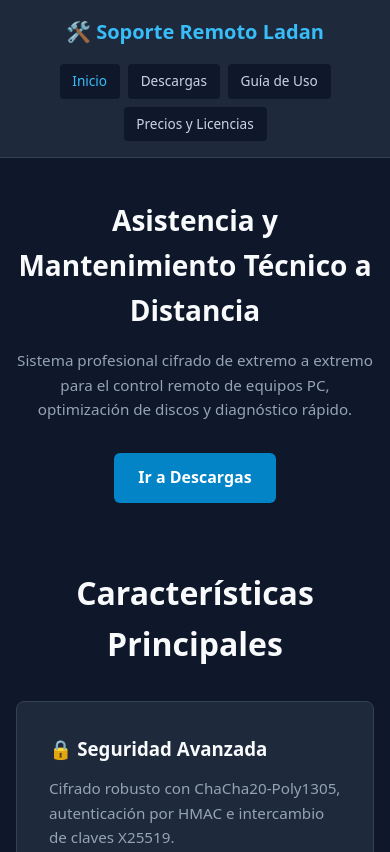
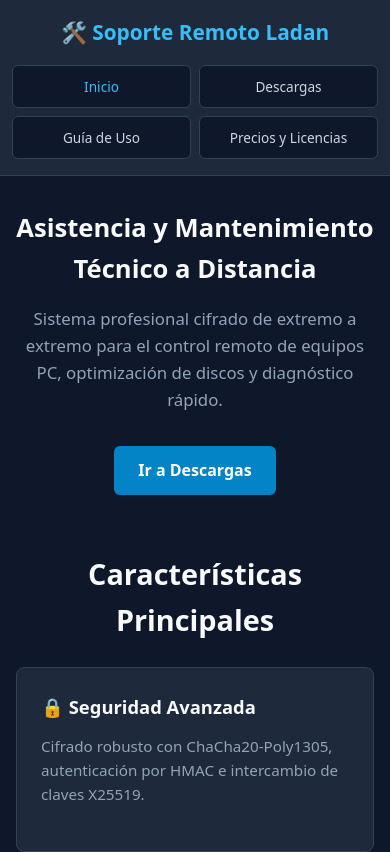
Before and after one commit to adanernestolopezcruz-hash/soporte-remoto-ladan, a plain HTML site: page index.html in a window 390 px wide. Shown: the top 852 px of the page. Drawn offline with Linux system fonts and the light colour scheme.

Commit message:
Update style.css

```diff
--- a/style.css
+++ b/style.css
@@ -14,6 +14,9 @@ body {
     line-height: 1.6;
 }
 
+/* ==========================================
+   NAVEGACIÓN / HEADER
+   ========================================== */
 header {
     display: flex;
     justify-content: space-between;
@@ -21,19 +24,27 @@ header {
     padding: 1.2rem 2rem;
     background-color: #1e293b;
     border-bottom: 1px solid #334155;
+    width: 100%;
 }
 
 .logo {
-    font-size: 1.25rem;
+    font-size: 1.2rem;
     font-weight: bold;
     color: #38bdf8;
+    white-space: nowrap;
+}
+
+nav {
+    display: flex;
+    align-items: center;
+    gap: 1.2rem;
 }
 
 nav a {
     color: #cbd5e1;
     text-decoration: none;
-    margin-left: 1.5rem;
     font-size: 0.95rem;
+    white-space: nowrap;
     transition: color 0.2s;
 }
 
@@ -41,22 +52,25 @@ nav a:hover, nav a.activo {
     color: #38bdf8;
 }
 
+/* ==========================================
+   ESTRUCTURA GENERAL Y CONTENIDO
+   ========================================== */
 .hero {
     text-align: center;
-    padding: 5rem 1rem;
+    padding: 4rem 1.5rem;
     max-width: 800px;
     margin: 0 auto;
 }
 
 .hero h1 {
-    font-size: 2.5rem;
+    font-size: 2.2rem;
     margin-bottom: 1rem;
 }
 
 .hero p {
     color: #94a3b8;
     margin-bottom: 2rem;
-    font-size: 1.1rem;
+    font-size: 1.05rem;
 }
 
 .btn-principal {
@@ -67,6 +81,7 @@ nav a:hover, nav a.activo {
     border-radius: 0.375rem;
     text-decoration: none;
     font-weight: 600;
+    text-align: center;
     transition: background-color 0.2s;
 }
 
@@ -75,7 +90,7 @@ nav a:hover, nav a.activo {
 }
 
 .features, .content-page {
-    padding: 3rem 2rem;
+    padding: 2.5rem 1.5rem;
     max-width: 1100px;
     margin: 0 auto;
     flex: 1;
@@ -85,25 +100,25 @@ nav a:hover, nav a.activo {
 .features h2, .content-page h2 {
     text-align: center;
     margin-bottom: 0.5rem;
-    font-size: 2rem;
+    font-size: 1.8rem;
 }
 
 .subtitle {
     text-align: center;
     color: #94a3b8;
-    margin-bottom: 2.5rem;
+    margin-bottom: 2rem;
 }
 
 .grid, .download-grid, .pricing-grid, .steps-container {
     display: grid;
     grid-template-columns: repeat(auto-fit, minmax(280px, 1fr));
     gap: 1.5rem;
-    margin-top: 2rem;
+    margin-top: 1.5rem;
 }
 
 .card, .step-card {
     background-color: #1e293b;
-    padding: 2rem;
+    padding: 1.5rem;
     border-radius: 0.5rem;
     border: 1px solid #334155;
     display: flex;
@@ -114,32 +129,25 @@ nav a:hover, nav a.activo {
 .card h3, .step-card h3 {
     margin-bottom: 0.75rem;
     color: #f8fafc;
+    font-size: 1.15rem;
 }
 
 .card p, .step-card p {
     color: #94a3b8;
     font-size: 0.95rem;
-    margin-bottom: 1.5rem;
+    margin-bottom: 1.25rem;
 }
 
 .price {
-    font-size: 1.5rem;
+    font-size: 1.4rem;
     font-weight: bold;
     color: #38bdf8;
     margin-bottom: 0.5rem;
 }
 
-footer {
-    text-align: center;
-    padding: 1.5rem;
-    background-color: #020617;
-    color: #64748b;
-    font-size: 0.875rem;
-    border-top: 1px solid #1e293b;
-}
-
-
-
+/* ==========================================
+   CONTENEDOR DE ANUNCIOS (ADSTERRA)
+   ========================================== */
 .ad-container {
     width: 100%;
     max-width: 900px;
@@ -149,6 +157,7 @@ footer {
     border: 1px dashed #334155;
     border-radius: 0.5rem;
     text-align: center;
+    overflow: hidden;
 }
 
 .ad-label {
@@ -159,63 +168,66 @@ footer {
     letter-spacing: 1px;
 }
 
+footer {
+    text-align: center;
+    padding: 1.5rem;
+    background-color: #020617;
+    color: #64748b;
+    font-size: 0.85rem;
+    border-top: 1px solid #1e293b;
+    margin-top: auto;
+}
 
 /* ==========================================
-   ADAPTACIÓN PARA TELÉFONOS (RESPONSIVO)
+   ADAPTACIÓN RESPONSIVA (CELULARES)
    ========================================== */
-
 @media (max-width: 768px) {
-    /* Menú de navegación en vertical */
     header {
         flex-direction: column;
+        align-items: center;
         gap: 1rem;
-        padding: 1rem;
-        text-align: center;
+        padding: 1rem 0.75rem;
+    }
+
+    .logo {
+        font-size: 1.3rem;
     }
 
     nav {
-        display: flex;
-        flex-wrap: wrap;
-        justify-content: center;
+        width: 100%;
+        display: grid;
+        grid-template-columns: 1fr 1fr;
         gap: 0.5rem;
     }
 
     nav a {
-        margin-left: 0;
-        padding: 0.4rem 0.8rem;
         background-color: #0f172a;
-        border-radius: 0.25rem;
+        padding: 0.6rem 0.4rem;
+        border-radius: 0.375rem;
+        border: 1px solid #334155;
+        text-align: center;
         font-size: 0.85rem;
-    }
-
-    /* Reducción de títulos y paddings principales */
-    .hero {
-        padding: 2.5rem 1rem;
+        width: 100%;
     }
 
     .hero h1 {
-        font-size: 1.75rem;
+        font-size: 1.6rem;
     }
 
-    .hero p {
-        font-size: 0.95rem;
+    .hero {
+        padding: 2rem 1rem;
     }
 
     .features, .content-page {
         padding: 1.5rem 1rem;
     }
 
-    /* Ajuste de cuadrículas a 1 sola columna */
     .grid, .download-grid, .pricing-grid, .steps-container {
         grid-template-columns: 1fr;
-        gap: 1rem;
     }
 
-    /* Ajuste del contenedor de anuncios de Adsterra */
     .ad-container {
-        margin: 1rem auto;
+        margin: 1rem 0;
         padding: 0.5rem;
-        max-width: 100%;
-        overflow-x: hidden;
     }
 }
```
